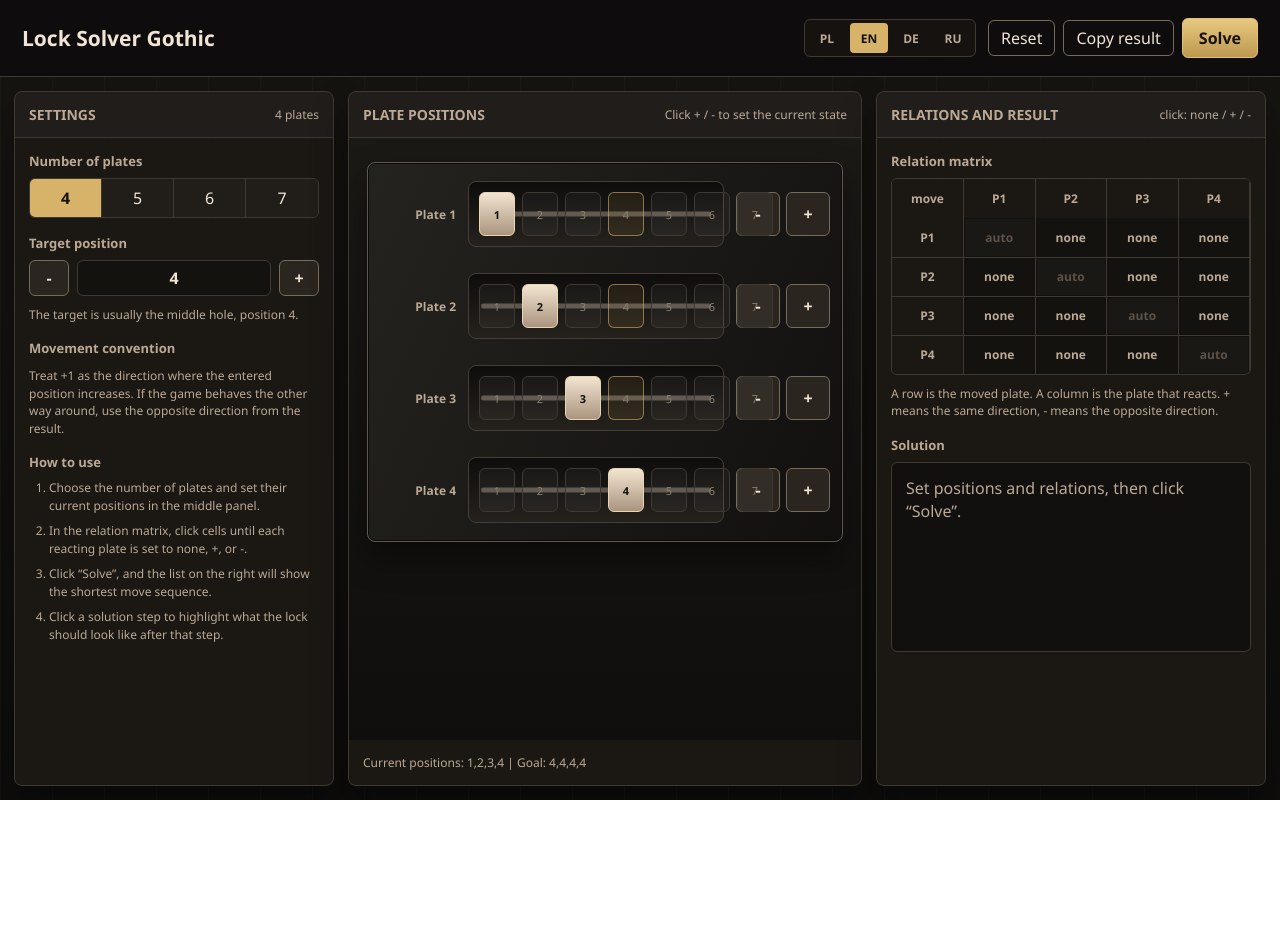
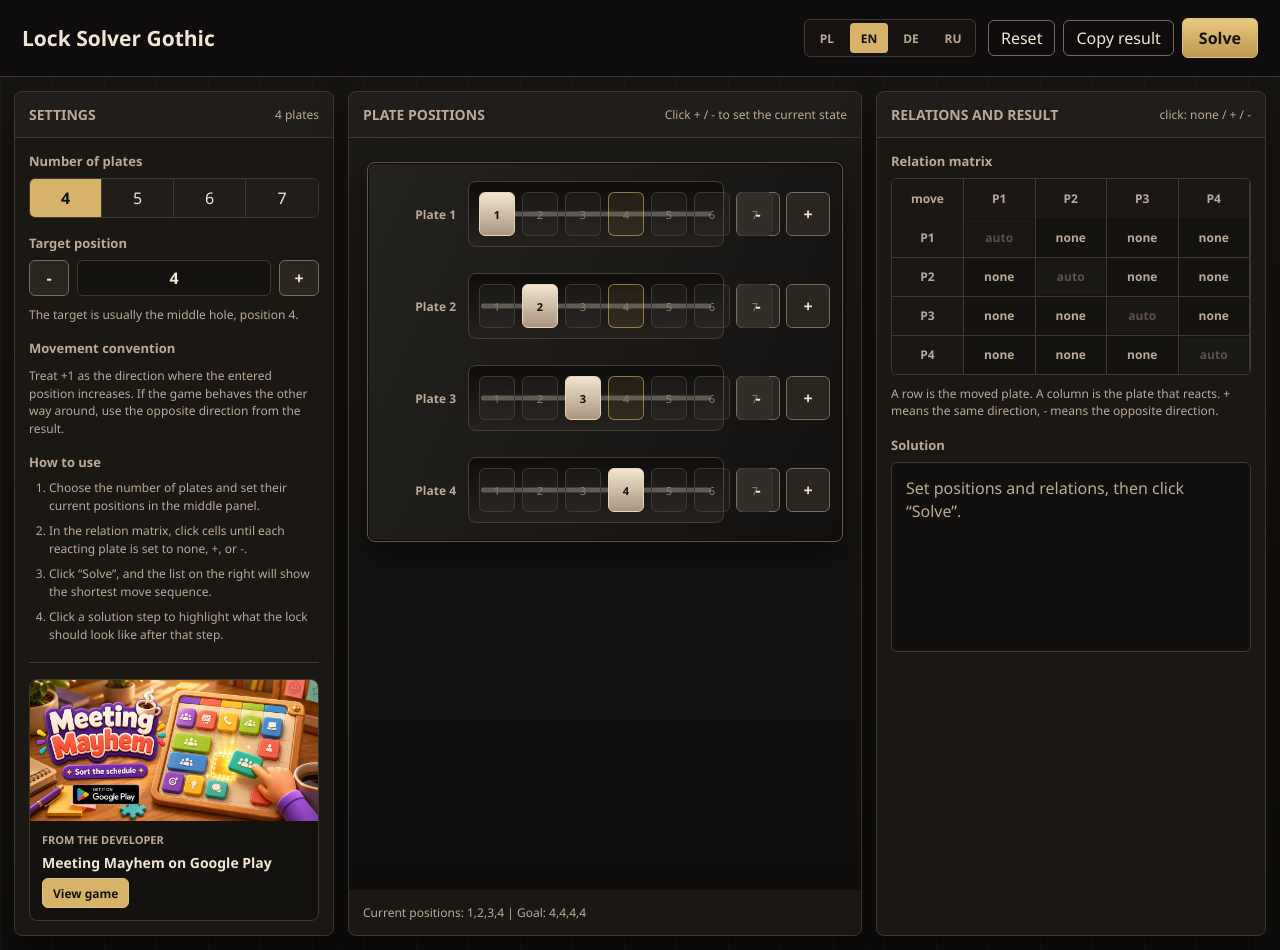
Before and after one commit to blueberrybasement/GothicLockSolver, a plain HTML site: page index.html in a window 1280 px wide. Before the commit the page ends 800 px from the top, so only its background shows below. Drawn offline with Linux system fonts and the light colour scheme.

Commit message:
Advertisement

```diff
--- a/index.html
+++ b/index.html
@@ -570,6 +570,70 @@
       font-size: 12px;
     }
 
+    .self-promo {
+      margin-top: 18px;
+      padding-top: 16px;
+      border-top: 1px solid var(--line-soft);
+    }
+
+    .self-promo-link {
+      display: block;
+      overflow: hidden;
+      border: 1px solid var(--line-soft);
+      border-radius: 8px;
+      color: inherit;
+      background: #14120f;
+      text-decoration: none;
+      transition: border-color 120ms ease, transform 120ms ease;
+    }
+
+    .self-promo-link:hover {
+      border-color: var(--accent);
+      transform: translateY(-1px);
+    }
+
+    .self-promo img {
+      display: block;
+      width: 100%;
+      aspect-ratio: 1024 / 500;
+      object-fit: cover;
+      background: #0e0d0c;
+    }
+
+    .self-promo-copy {
+      display: grid;
+      gap: 7px;
+      padding: 11px 12px 12px;
+    }
+
+    .self-promo-kicker {
+      color: var(--muted);
+      font-size: 11px;
+      font-weight: 750;
+      text-transform: uppercase;
+    }
+
+    .self-promo-title {
+      color: var(--text);
+      font-size: 14px;
+      font-weight: 800;
+      line-height: 1.25;
+    }
+
+    .self-promo-cta {
+      justify-self: start;
+      min-height: 30px;
+      display: inline-grid;
+      place-items: center;
+      padding: 0 10px;
+      border: 1px solid #e1c17a;
+      border-radius: 6px;
+      color: #17120b;
+      background: var(--accent);
+      font-size: 12px;
+      font-weight: 800;
+    }
+
     @media (max-width: 1060px) {
       main {
         grid-template-columns: 1fr;
@@ -692,6 +756,16 @@
               <li data-i18n="instruction4">Kliknij krok rozwiązania, żeby podświetlić układ zamka po tym kroku.</li>
             </ol>
           </div>
+          <aside class="self-promo" aria-label="Advertisement">
+            <a class="self-promo-link" href="https://play.google.com/store/apps/details?id=com.BlueberryBasement.MeetingMayhem" target="_blank" rel="noopener">
+              <img src="assets/meeting-mayhem-google-play.jpg" alt="Meeting Mayhem on Google Play" loading="lazy">
+              <span class="self-promo-copy">
+                <span class="self-promo-kicker" data-i18n="promoKicker">From the developer</span>
+                <span class="self-promo-title" data-i18n="promoTitle">Meeting Mayhem on Google Play</span>
+                <span class="self-promo-cta" data-i18n="promoCta">View game</span>
+              </span>
+            </a>
+          </aside>
         </div>
       </section>
 
@@ -790,7 +864,10 @@
         preview: " | Podgląd po kroku {step}: {values}",
         copyFirst: "Najpierw wylicz rozwiązanie.",
         copied: "Wynik skopiowany do schowka.",
-        copyFailed: "Nie udało się skopiować. Zaznacz wynik ręcznie."
+        copyFailed: "Nie udało się skopiować. Zaznacz wynik ręcznie.",
+        promoKicker: "Od autora",
+        promoTitle: "Meeting Mayhem w Google Play",
+        promoCta: "Zobacz grę"
       },
       en: {
         resetButton: "Reset",
@@ -837,7 +914,10 @@
         preview: " | Preview after step {step}: {values}",
         copyFirst: "Calculate a solution first.",
         copied: "Result copied to clipboard.",
-        copyFailed: "Copy failed. Select the result manually."
+        copyFailed: "Copy failed. Select the result manually.",
+        promoKicker: "From the developer",
+        promoTitle: "Meeting Mayhem on Google Play",
+        promoCta: "View game"
       },
       de: {
         resetButton: "Zurücksetzen",
@@ -884,7 +964,10 @@
         preview: " | Vorschau nach Schritt {step}: {values}",
         copyFirst: "Berechne zuerst eine Lösung.",
         copied: "Ergebnis in die Zwischenablage kopiert.",
-        copyFailed: "Kopieren fehlgeschlagen. Markiere das Ergebnis manuell."
+        copyFailed: "Kopieren fehlgeschlagen. Markiere das Ergebnis manuell.",
+        promoKicker: "Vom Entwickler",
+        promoTitle: "Meeting Mayhem bei Google Play",
+        promoCta: "Spiel ansehen"
       },
       ru: {
         resetButton: "Сброс",
@@ -931,7 +1014,10 @@
         preview: " | Просмотр после шага {step}: {values}",
         copyFirst: "Сначала рассчитай решение.",
         copied: "Результат скопирован в буфер обмена.",
-        copyFailed: "Не удалось скопировать. Выдели результат вручную."
+        copyFailed: "Не удалось скопировать. Выдели результат вручную.",
+        promoKicker: "От разработчика",
+        promoTitle: "Meeting Mayhem в Google Play",
+        promoCta: "Открыть игру"
       }
     };
 
```
Also changed, not shown: assets/meeting-mayhem-google-play.jpg (added).
